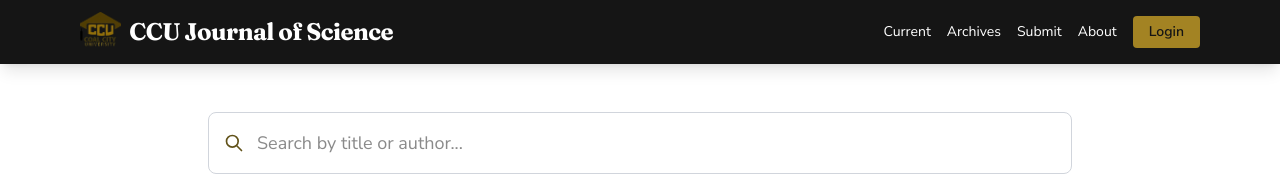
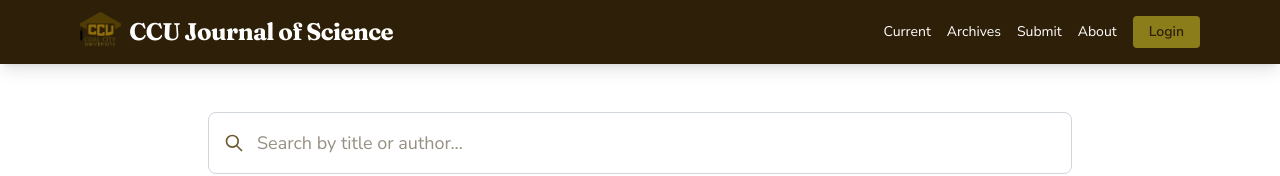
Before and after one commit to awesomeakokayo/JOURNAL, a Next.js app in the folder journal-platform/: page / in a window 1280 px wide. Shown: the top 176 px of the page. Built offline with nearby package versions, Linux system fonts and the light colour scheme; no server answers; the database is empty.

Commit message:
match colors to CCU logo: dark brown primary, gold accent

```diff
--- a/journal-platform/app/globals.css
+++ b/journal-platform/app/globals.css
@@ -1,16 +1,16 @@
 @import "tailwindcss";
 
 :root {
-  --color-primary: #151515;
-  --color-primary-light: #523e06;
-  --color-accent: #a38323;
-  --color-accent-light: #95720c;
+  --color-primary: #2d1f08;
+  --color-primary-light: #4a3510;
+  --color-accent: #8b7d1a;
+  --color-accent-light: #a89920;
   --color-bg: #ffffff;
   --color-surface: #ffffff;
-  --color-text: #151515;
-  --color-text-muted: #615219;
-  --color-success: #7a661c;
-  --color-pending: #8d7d30;
+  --color-text: #2d1f08;
+  --color-text-muted: #6b5a2f;
+  --color-success: #6b5a2f;
+  --color-pending: #8b7d1a;
   --color-danger: #ef1d00;
 }
 
```
